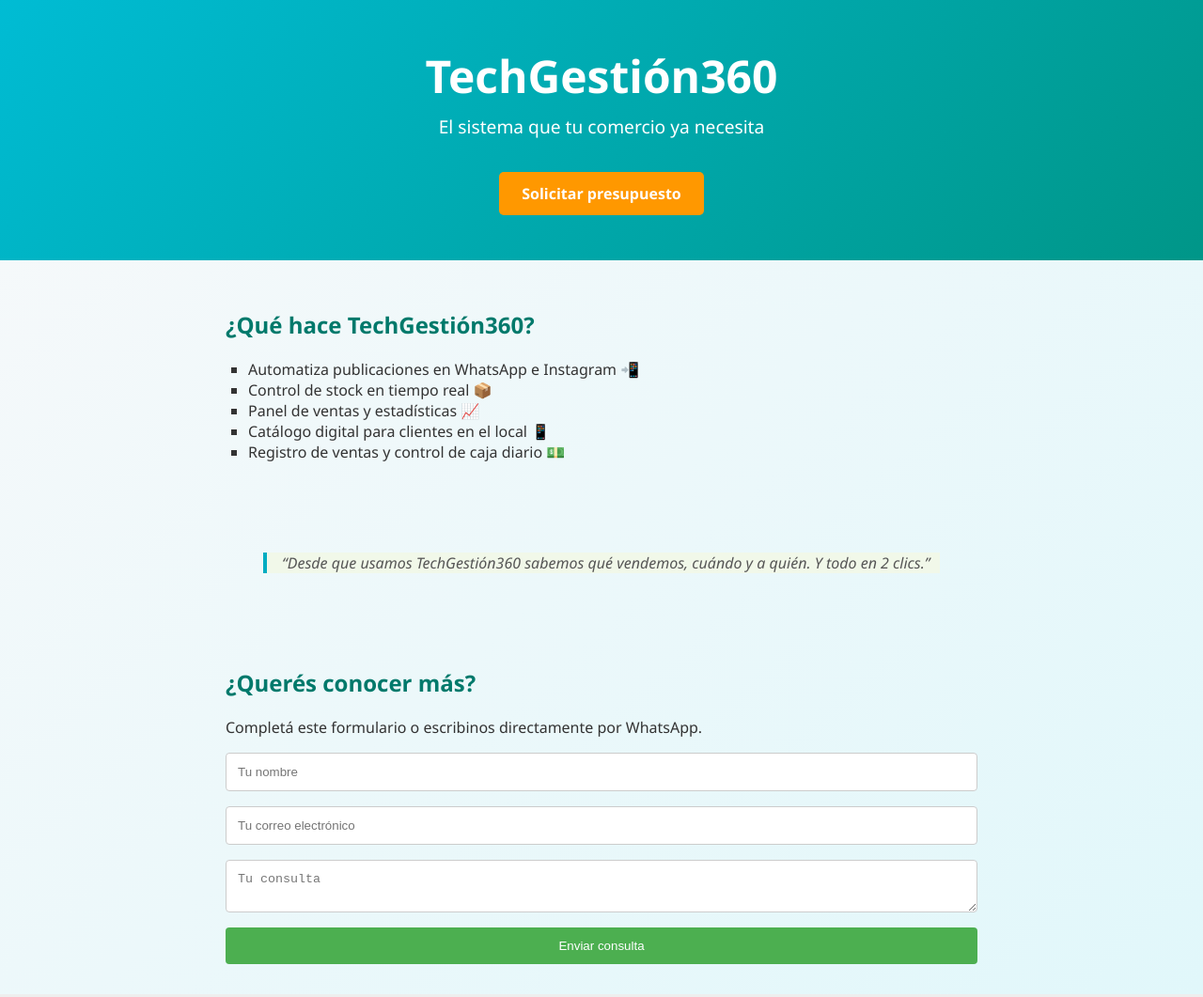
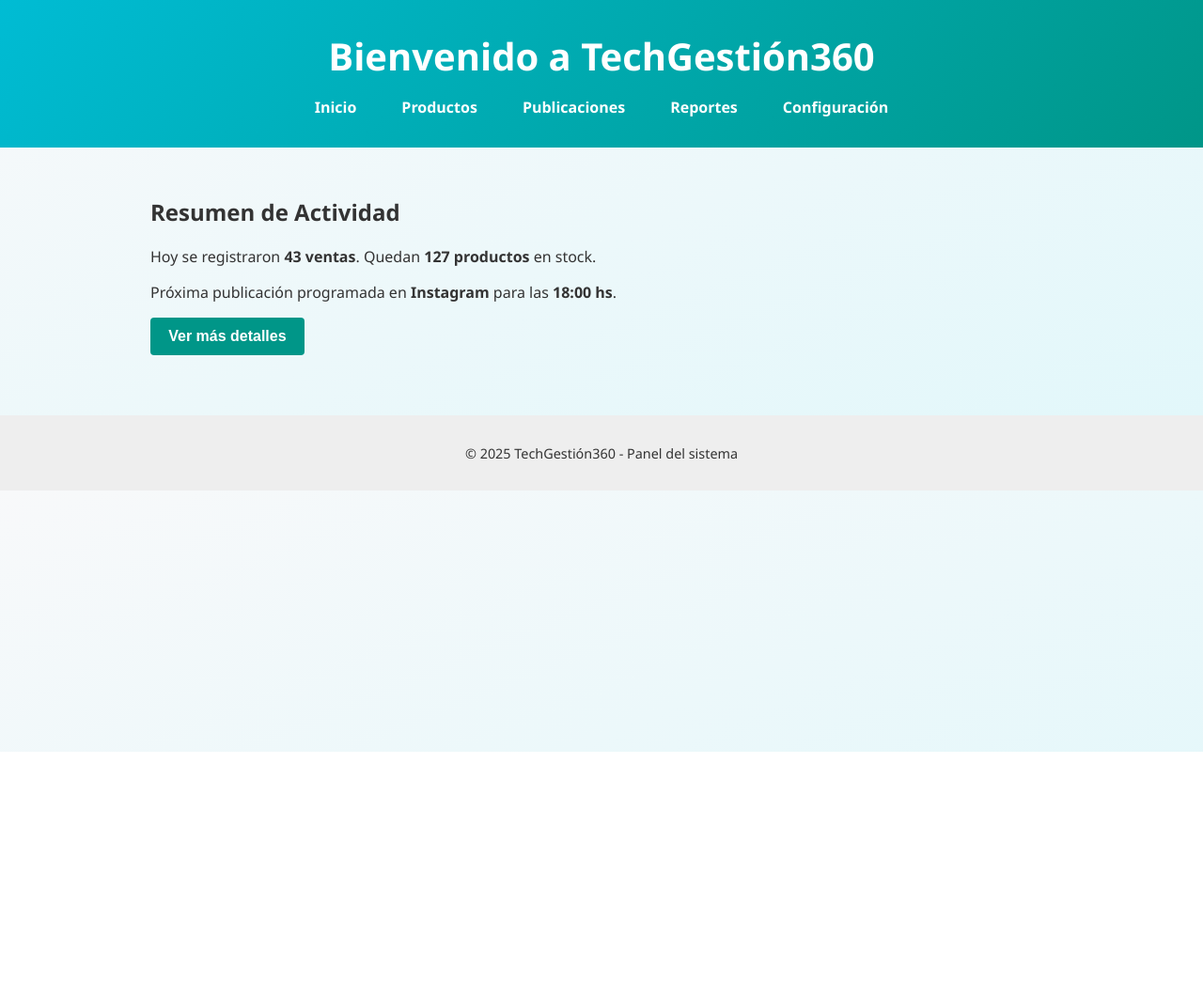
Before and after one commit to atdotslash/techgestion360, a plain HTML site: page index.html in a window 1280 px wide. Shown: the top 1061 px of the page at 94% size. After the commit the page ends 800 px from the top, so only its background shows below. Drawn offline with Linux system fonts and the light colour scheme.

Commit message:
Add files via upload

```diff
--- a/index.html
+++ b/index.html
@@ -3,48 +3,70 @@
 <head>
   <meta charset="UTF-8">
   <meta name="viewport" content="width=device-width, initial-scale=1.0">
-  <title>TechGestión360</title>
+  <title>TechGestión360 - Panel Principal</title>
   <link rel="stylesheet" href="style.css">
+  <style>
+    .boton-simulacion {
+      padding: 0.7rem 1.2rem;
+      background-color: #009688;
+      color: white;
+      border: none;
+      border-radius: 4px;
+      font-size: 1rem;
+      cursor: pointer;
+      transition: background-color 0.3s ease;
+    }
+
+    .boton-simulacion:hover {
+      background-color: #00796b;
+    }
+
+    #actividad-extra {
+      margin-top: 1.5rem;
+      padding: 1rem;
+      background-color: #e0f2f1;
+      border-radius: 5px;
+      display: none;
+    }
+  </style>
 </head>
 <body>
   <header>
-    <h1>TechGestión360</h1>
-    <p>El sistema que tu comercio ya necesita</p>
-    <a href="#contacto" class="cta">Solicitar presupuesto</a>
+    <h1>Bienvenido a TechGestión360</h1>
+    <nav>
+      <ul class="menu">
+        <li><a href="index.html">Inicio</a></li>
+        <li><a href="productos.html">Productos</a></li>
+        <li><a href="publicaciones.html">Publicaciones</a></li>
+        <li><a href="reportes.html">Reportes</a></li>
+        <li><a href="configuracion.html">Configuración</a></li>
+      </ul>
+    </nav>
   </header>
 
-  <section id="beneficios">
-    <h2>¿Qué hace TechGestión360?</h2>
-    <ul>
-      <li>Automatiza publicaciones en WhatsApp e Instagram 📲</li>
-      <li>Control de stock en tiempo real 📦</li>
-      <li>Panel de ventas y estadísticas 📈</li>
-      <li>Catálogo digital para clientes en el local 📱</li>
-      <li>Registro de ventas y control de caja diario 💵</li>
-    </ul>
-  </section>
-
-  <section id="testimonio">
-    <blockquote>
-      “Desde que usamos TechGestión360 sabemos qué vendemos, cuándo y a quién. Y todo en 2 clics.”
-    </blockquote>
-  </section>
-
-  <section id="contacto">
-    <h2>¿Querés conocer más?</h2>
-    <p>Completá este formulario o escribinos directamente por WhatsApp.</p>
-    <form>
-      <input type="text" placeholder="Tu nombre" required>
-      <input type="email" placeholder="Tu correo electrónico" required>
-      <textarea placeholder="Tu consulta" required></textarea>
-      <button type="submit">Enviar consulta</button>
-    </form>
-  </section>
+  <main>
+    <section class="resumen">
+      <h2>Resumen de Actividad</h2>
+      <p>Hoy se registraron <strong>43 ventas</strong>. Quedan <strong>127 productos</strong> en stock.</p>
+      <p>Próxima publicación programada en <strong>Instagram</strong> para las <strong>18:00 hs</strong>.</p>
+      <button class="boton-simulacion" onclick="mostrarActividadExtra()">Ver más detalles</button>
+      <div id="actividad-extra">
+        <p><strong>Última venta:</strong> Taladro Black+Decker - $62.000</p>
+        <p><strong>Producto más vendido hoy:</strong> Termo Stanley 1L</p>
+        <p><strong>Promedio por ticket:</strong> $38.750</p>
+      </div>
+    </section>
+  </main>
 
   <footer>
-    <p>&copy; 2025 TechGestión360 - Desarrollado por Edgardo Sandoval</p>
+    <p>&copy; 2025 TechGestión360 - Panel del sistema</p>
   </footer>
 
-  <script src="main.js"></script>
+  <script>
+    function mostrarActividadExtra() {
+      const extra = document.getElementById('actividad-extra');
+      extra.style.display = extra.style.display === 'none' ? 'block' : 'none';
+    }
+  </script>
 </body>
 </html>
--- a/main.js
+++ b/main.js
@@ -1,5 +1,20 @@
 
-document.querySelector('form').addEventListener('submit', function(e) {
-  e.preventDefault();
-  alert('Gracias por tu consulta. Pronto nos pondremos en contacto.');
+document.addEventListener('DOMContentLoaded', () => {
+  const forms = document.querySelectorAll('form');
+  forms.forEach(form => {
+    form.addEventListener('submit', (e) => {
+      e.preventDefault();
+      alert('Formulario enviado (simulación)');
+    });
+  });
+
+  const botones = document.querySelectorAll('button');
+  botones.forEach(btn => {
+    btn.addEventListener('mouseenter', () => {
+      btn.style.opacity = '0.9';
+    });
+    btn.addEventListener('mouseleave', () => {
+      btn.style.opacity = '1';
+    });
+  });
 });
--- a/style.css
+++ b/style.css
@@ -10,68 +10,75 @@ header {
   background: linear-gradient(135deg, #00bcd4, #009688);
   color: white;
   text-align: center;
-  padding: 3rem 1rem;
+  padding: 2rem 1rem;
 }
 
 header h1 {
   margin: 0;
-  font-size: 3rem;
+  font-size: 2.5rem;
 }
 
-header p {
-  margin-top: 0.5rem;
-  font-size: 1.2rem;
+.menu {
+  display: flex;
+  justify-content: center;
+  gap: 1rem;
+  list-style: none;
+  padding: 0;
+  margin: 1rem 0 0;
 }
 
-.cta {
-  display: inline-block;
-  margin-top: 1rem;
-  padding: 0.75rem 1.5rem;
-  background-color: #ff9800;
+.menu li a {
+  text-decoration: none;
   color: white;
-  border-radius: 5px;
-  text-decoration: none;
   font-weight: bold;
+  padding: 0.5rem 1rem;
   transition: background 0.3s ease;
 }
 
-.cta:hover {
-  background-color: #e65100;
+.menu li a:hover {
+  background-color: rgba(255, 255, 255, 0.2);
+  border-radius: 4px;
+}
+
+main {
+  padding: 2rem;
+  max-width: 960px;
+  margin: auto;
 }
 
 section {
-  padding: 2rem;
-  max-width: 800px;
-  margin: auto;
+  margin-bottom: 2rem;
 }
 
-section h2 {
-  color: #00796b;
+table {
+  width: 100%;
+  border-collapse: collapse;
+  margin-bottom: 1rem;
 }
 
-ul {
-  list-style-type: square;
-  padding-left: 1.5rem;
+th, td {
+  border: 1px solid #ccc;
+  padding: 0.75rem;
+  text-align: left;
 }
 
-blockquote {
-  font-style: italic;
-  border-left: 4px solid #00acc1;
-  padding-left: 1rem;
-  color: #555;
-  background-color: #f1f8e9;
+th {
+  background-color: #009688;
+  color: white;
 }
 
 form {
   display: flex;
   flex-direction: column;
   gap: 1rem;
+  margin-top: 1rem;
 }
 
-input, textarea, button {
+input, textarea, button, select {
   padding: 0.75rem;
   border-radius: 4px;
   border: 1px solid #ccc;
+  font-size: 1rem;
 }
 
 button {
@@ -79,6 +86,7 @@ button {
   color: white;
   border: none;
   cursor: pointer;
+  font-weight: bold;
 }
 
 button:hover {
```
Also changed, not shown: configuracion.html (added, +38 -0 lines), productos.html (added, +42 -0 lines), publicaciones.html (added, +36 -0 lines), reportes.html (added, +48 -0 lines).
